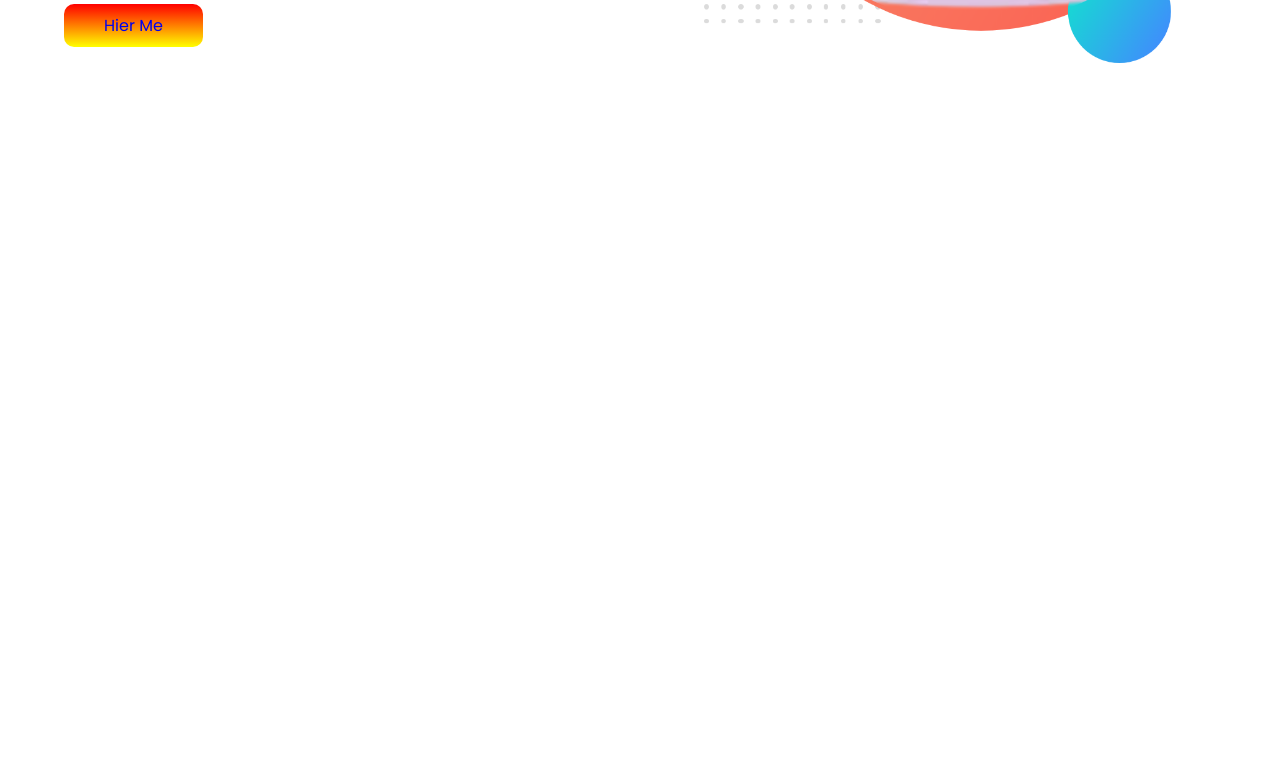
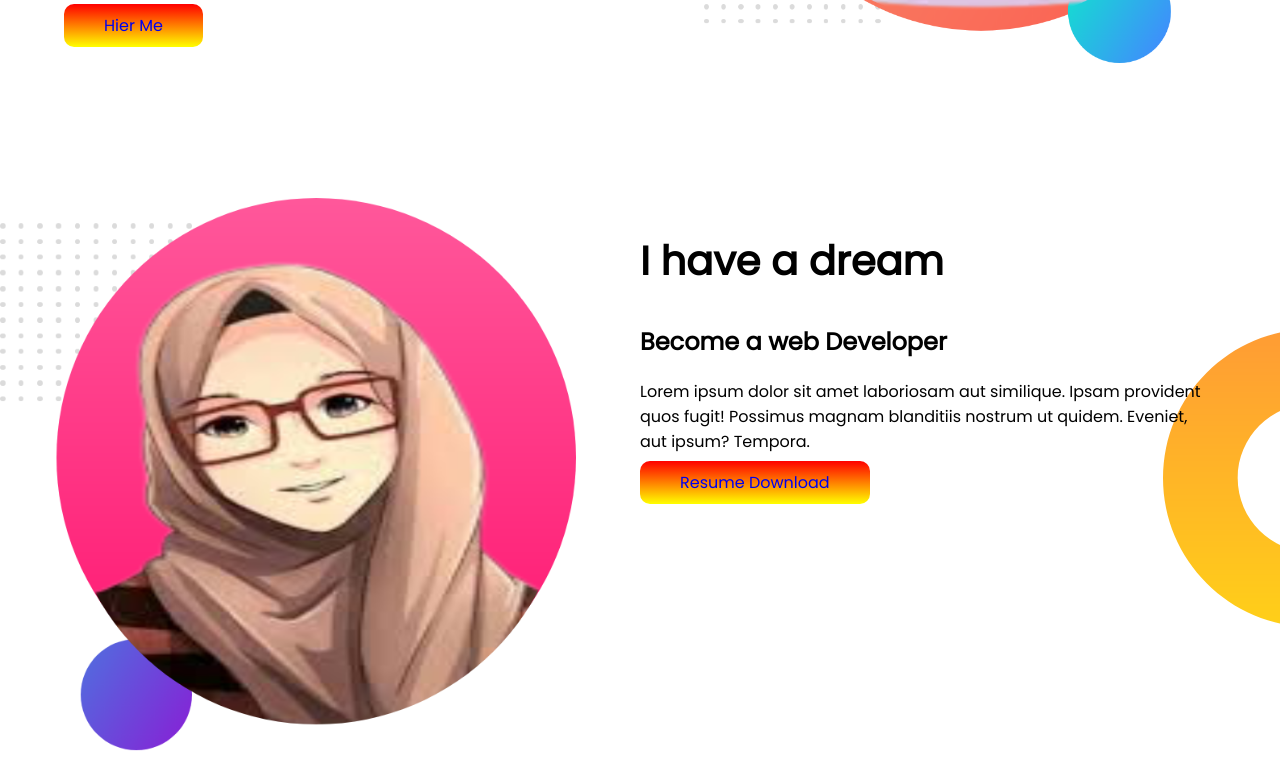
Before and after one commit to learnerhappy/My-portfolio, a plain HTML site: page index.html in a window 1280 px wide. Shown: the part 452-1210 px from the top of the page. Before the commit the page ends 800 px from the top, so only its background shows below. Drawn offline with Linux system fonts and the light colour scheme.

Commit message:
send drem area

```diff
--- a/index.html
+++ b/index.html
@@ -11,6 +11,7 @@
     <link href="https://fonts.googleapis.com/css2?family=Poppins&display=swap" rel="stylesheet">
 </head>
 <body>
+  <!-- start 1st header section -->
  <section id="header">
    <div class="header-part">
     <h1>wclcome to</h1>
@@ -23,5 +24,20 @@
    <img src="images/pic1-bg .png" alt="happy">
    </div>
  </section>
+ <!-- end 1st header section -->
+
+ <!-- start 2nd header section -->
+ <section id="drem-area">
+<div class="drem-part">
+<img src="images/my-bg2.png" alt="hpy">
+</div>
+<div class="drem-part">
+  <h1>I have a dream</h1>
+  <h2>Become a web Developer</h2>
+  <p>Lorem ipsum dolor sit amet  laboriosam aut similique. Ipsam provident quos fugit! Possimus magnam blanditiis nostrum ut quidem. Eveniet, aut ipsum? Tempora.</p>
+  <a class="link-color" href="#">Resume Download</a>
+</div>
+ </section>
+ <!-- end 2nd header section -->
 </body>
 </html>
--- a/style.css
+++ b/style.css
@@ -8,6 +8,7 @@ body{
     display: flex;
     background-image:url(images/top-banner.png);
     background-repeat: no-repeat;
+    margin-bottom: 10%;
 }
 .header-part{
     width: 50%;
@@ -28,3 +29,17 @@ h1{
 .header-part img{
     width: 90%;
 }
+
+#drem-area{
+    display: flex;
+    background-image: url(images/dream-bg.png);
+    background-repeat: no-repeat;
+    background-position: right;
+}
+.drem-part{
+    width: 50%;
+    padding-right: 5%;
+}
+.drem-part img{
+    width: 100%;;
+}
```
